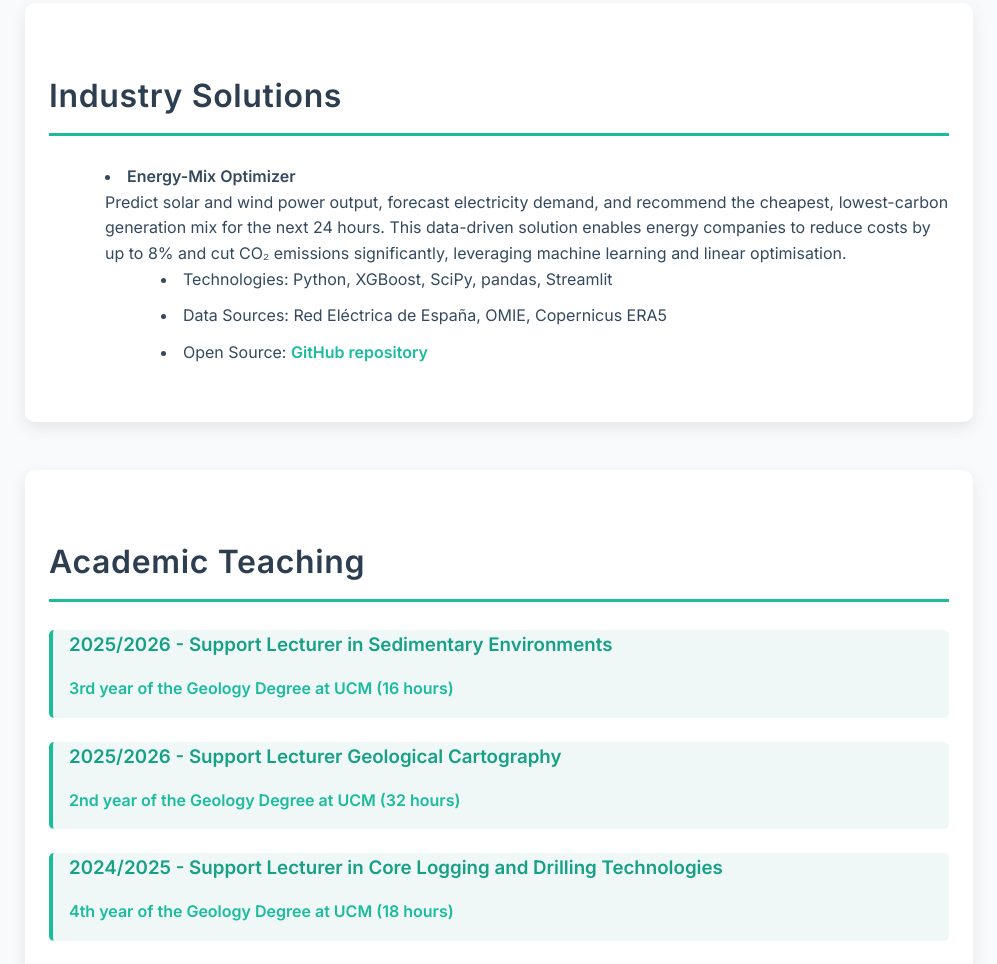
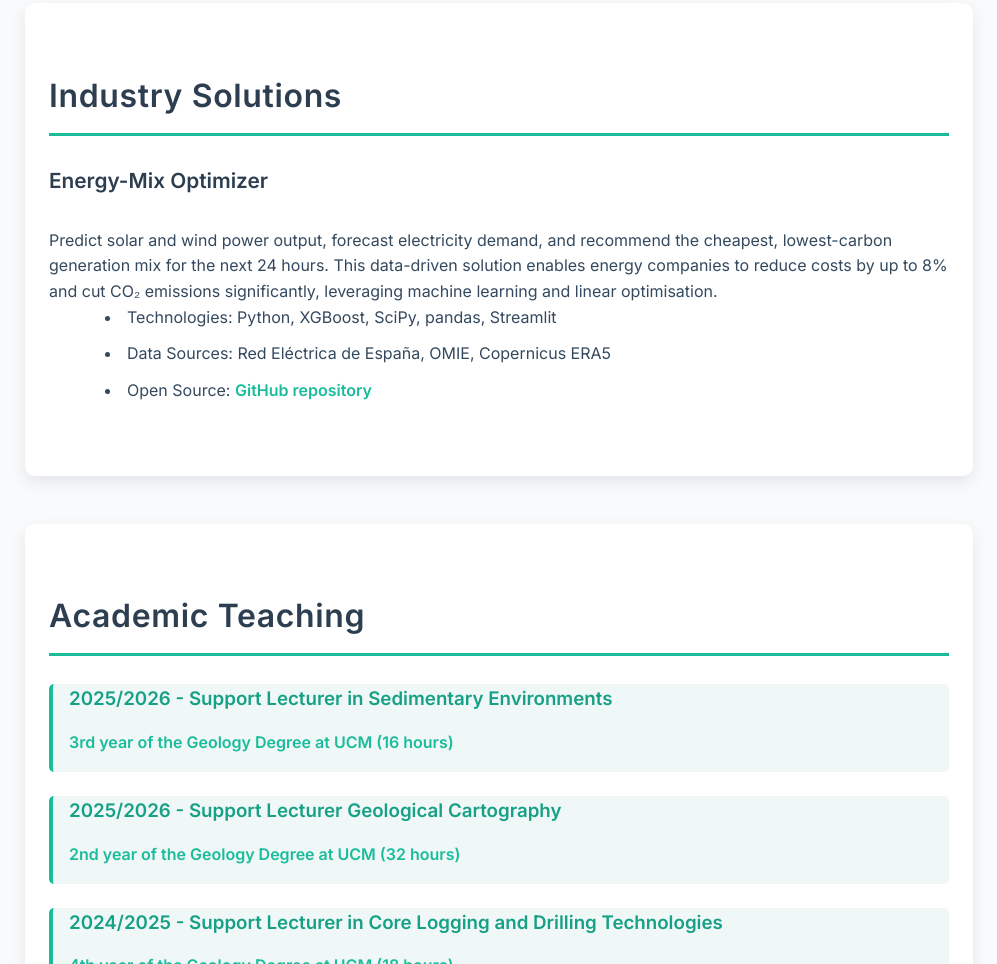
Before and after one commit to ArturStachnik/ArturStachnik.github.io, a plain HTML site: page index.html in a window 1280 px wide. Shown: the part 1871-2835 px from the top of the page, without its empty margins (141-1138 px from the left). Drawn offline with Linux system fonts and the light colour scheme; a script that the page names is missing.

Commit message:
Update styles.css

```diff
--- a/styles.css
+++ b/styles.css
@@ -217,3 +217,36 @@ footer {
     background: #16a085;
     outline: none;
 }
+
+/* ====== New styling for industry-solutions as list items ====== */
+
+.industry-list {
+    list-style: none;
+    padding-left: 0;
+    margin: 0;
+}
+
+.industry-item {
+    margin-bottom: 2rem;
+}
+
+.industry-item strong {
+    font-weight: 700;
+    font-size: 1.3rem;
+    color: #2c3e50;
+    display: block;
+    margin-bottom: 0.3rem;
+}
+
+.industry-description {
+    color: #34495e;
+    font-size: 1rem;
+    line-height: 1.5;
+    margin-bottom: 0.8rem;
+}
+
+.industry-item ul {
+    list-style: disc inside;
+    margin-left: 1rem;
+    color: #34495e;
+}
```
